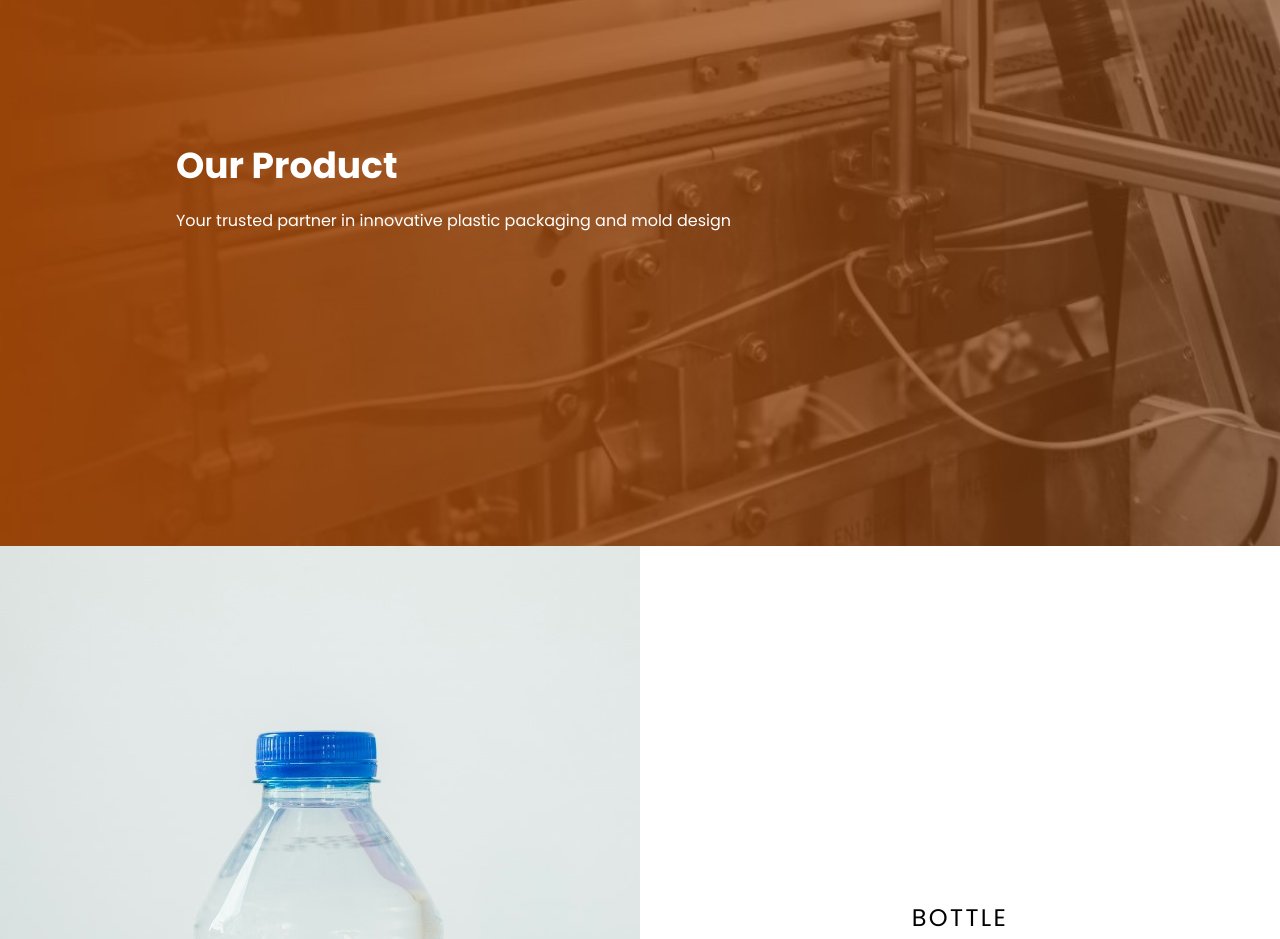
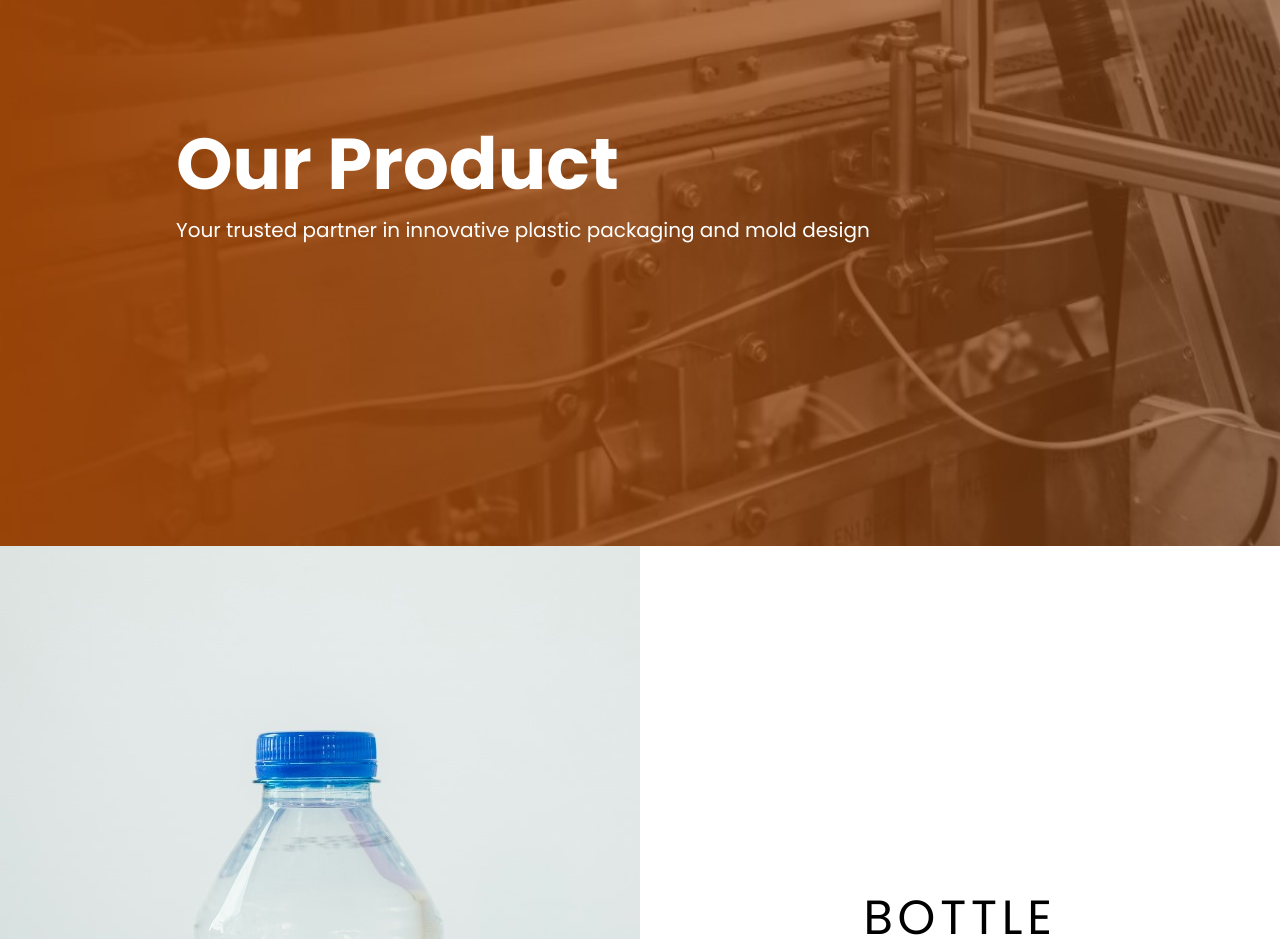
Before and after one commit to ZidanHadipratama/Web-CUS, a Next.js app: page /product in a window 1280 px wide. Shown: the part 174-1113 px from the top of the page. Built offline with nearby package versions, Linux system fonts and the light colour scheme.

Commit message:
feat: typography manual input

```diff
--- a/src/components/Catalog/BannerCatalog.tsx
+++ b/src/components/Catalog/BannerCatalog.tsx
@@ -17,7 +17,10 @@ const BannerCatalog = ({
         <div className={`${className} bg-center md:bg-center`} />
         <div>
           <div className="flex h-full flex-col items-center justify-center space-y-4">
-            <Typography variant="h2" className="tracking-widest">
+            <Typography
+              variant="h2"
+              className="text-[24px] leading-[2rem] tracking-widest md:text-[48px] md:leading-[3rem]"
+            >
               {title}
             </Typography>
             <Button
--- a/src/components/Catalog/Landing.tsx
+++ b/src/components/Catalog/Landing.tsx
@@ -16,10 +16,17 @@ const Landing = ({ className }: { className: string }) => {
         className={`${className} flex h-[90vh] flex-col items-center justify-center bg-catalog-landing bg-cover bg-no-repeat text-center text-[#fff] md:items-start md:text-left`}
       >
         <div data-aos="fade-up" data-aos-duration={1500} className="space-y-4">
-          <Typography variant="h1" weight="bold">
+          <Typography
+            variant="h1"
+            weight="bold"
+            className="text-[36px] leading-[2.5rem] md:text-[72px] md:leading-[4.5rem]"
+          >
             Our Product
           </Typography>
-          <Typography variant="bm">
+          <Typography
+            variant="bm"
+            className="text-[14px] leading-[1.25rem] md:text-[20px] md:leading-[1.75rem]"
+          >
             Your trusted partner in innovative plastic packaging and mold design
           </Typography>
         </div>
--- a/src/components/Footer.tsx
+++ b/src/components/Footer.tsx
@@ -38,7 +38,7 @@ const Footer = () => {
                 <Typography
                   variant="bm"
                   weight="semibold"
-                  className="text-orange1"
+                  className="text-[14px] leading-[1.25rem] text-orange1 md:text-[20px] md:leading-[1.75rem]"
                 >
                   Useful Links
                 </Typography>
@@ -57,7 +57,7 @@ const Footer = () => {
                 <Typography
                   variant="bm"
                   weight="semibold"
-                  className="text-orange1"
+                  className="text-[14px] leading-[1.25rem] text-orange1 md:text-[20px] md:leading-[1.75rem]"
                 >
                   Phone
                 </Typography>
@@ -70,7 +70,7 @@ const Footer = () => {
                 <Typography
                   variant="bm"
                   weight="semibold"
-                  className="text-orange1"
+                  className="text-[14px] leading-[1.25rem] text-orange1 md:text-[20px] md:leading-[1.75rem]"
                 >
                   Address
                 </Typography>
--- a/src/components/Navbar.tsx
+++ b/src/components/Navbar.tsx
@@ -78,7 +78,7 @@ const Navbar = () => {
               key={index}
               weight="medium"
               variant="bs"
-              className="hover:text-orange2 active:text-orange3"
+              className="text-[12px] leading-[1rem] hover:text-orange2 active:text-orange3 md:text-[18px] md:leading-[1.5rem]"
             >
               <Link href={navlink.link}>{navlink.name}</Link>
             </Typography>
```
